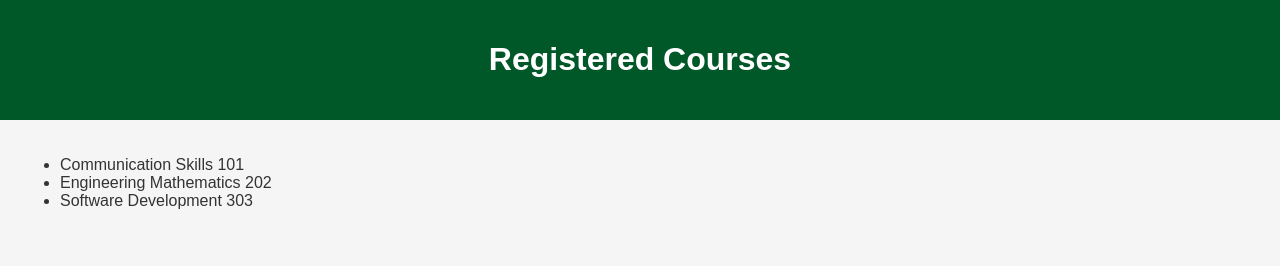
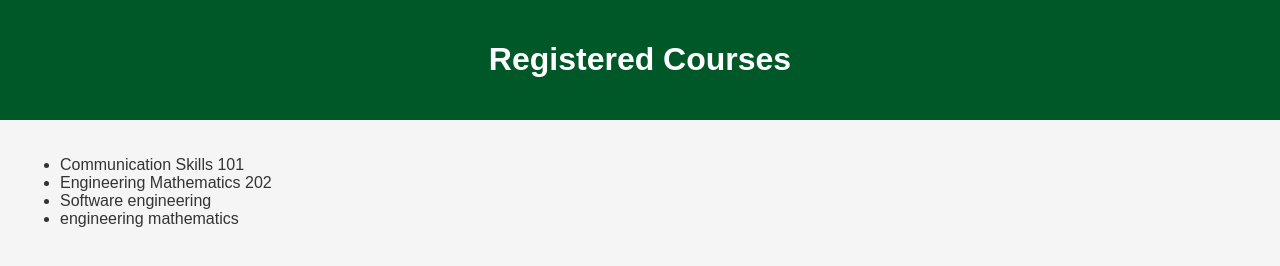
Before and after one commit to Briametr/mmustdemo, a plain HTML site: page courses.html in a window 1280 px wide. Drawn offline with Linux system fonts and the light colour scheme.

Commit message:
Update courses.html

```diff
--- a/courses.html
+++ b/courses.html
@@ -15,7 +15,10 @@
     <ul>
         <li>Communication Skills 101</li>
         <li>Engineering Mathematics 202</li>
-        <li>Software Development 303</li>
+        <li>Software engineering</li>
+        <li>engineering mathematics</li>
+
+
     </ul>
 </main>
 </body>
```
